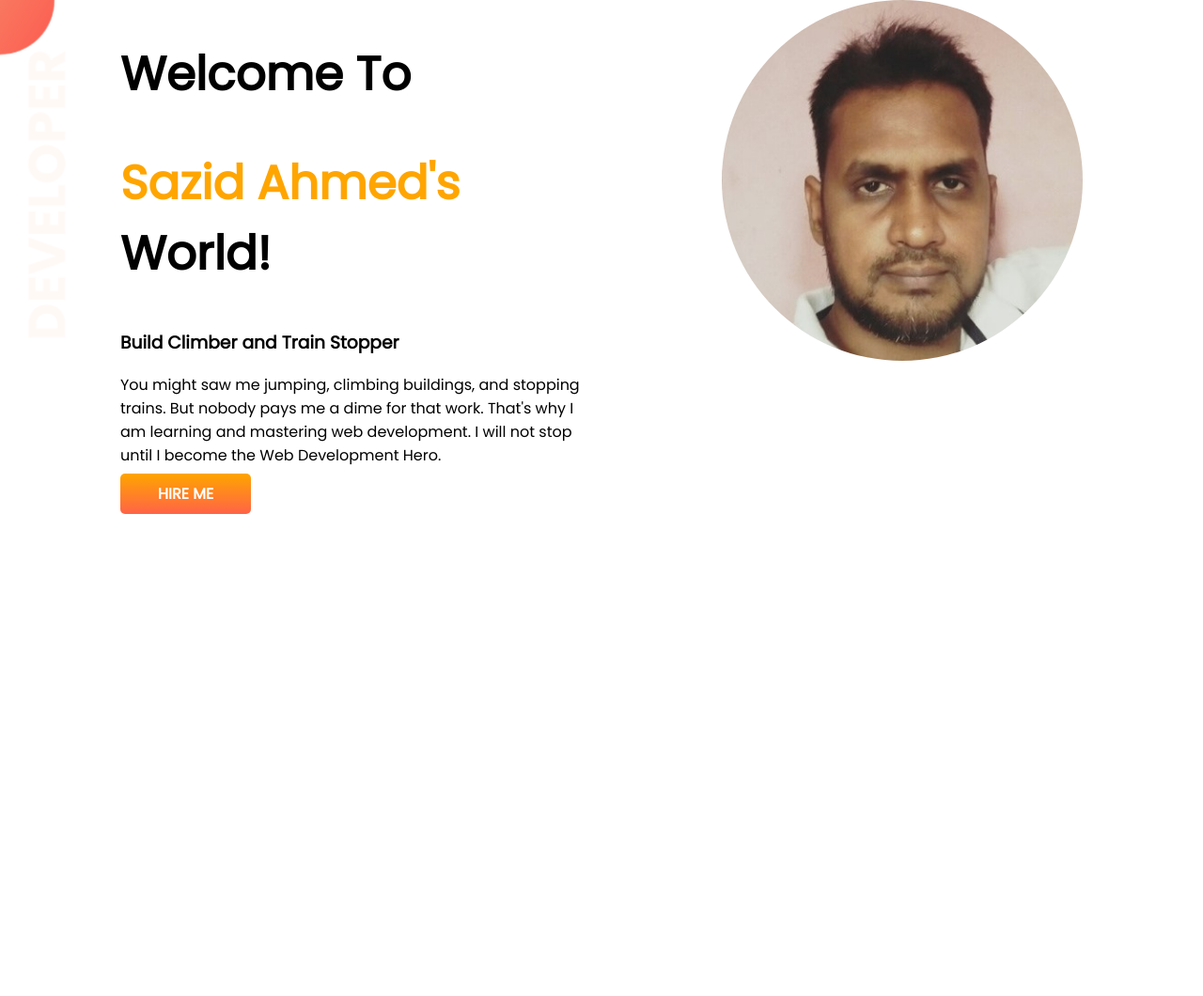
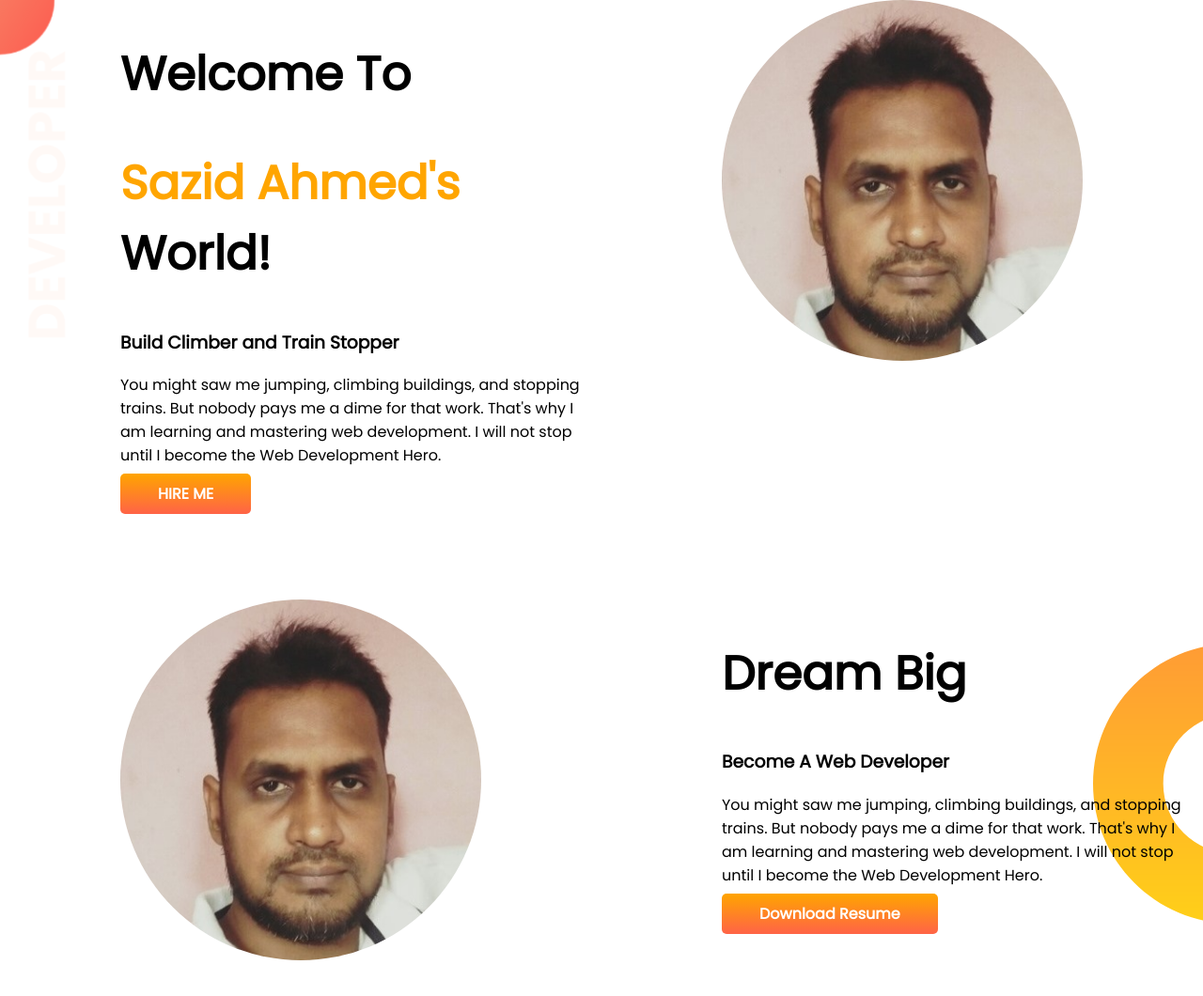
Before and after one commit to Sazid-Ahmed/developer-portfolio, a plain HTML site: page index.html in a window 1280 px wide. Shown: the whole page at 94% size. Before the commit the page ends 800 px from the top, so only its background shows below. Drawn offline with Linux system fonts and the light colour scheme.

Commit message:
dream added

```diff
--- a/index.html
+++ b/index.html
@@ -29,6 +29,19 @@
             <img src="myphoto.jpg" alt="">
         </div>
     </section>
+    <section class="dream-big">
+        <div class="half-width">
+            <img src="myphoto.jpg" alt="">
+        </div>
+        <div class="half-width">
+            <h1>Dream Big</h1>
+            <h3>Become A Web Developer</h3>
+            <p>You might saw me jumping, climbing buildings, and stopping trains. But nobody pays me a dime for that
+                work. That's why I am learning and mastering web development. I will not stop until I become the Web
+                Development Hero.</p>
+            <a class="linked-button" target="_blank" href="https://github.com/Sazid-Ahmed">Download Resume</a>
+        </div>
+    </section>
 </body>
 
 </html>
--- a/style.css
+++ b/style.css
@@ -10,6 +10,7 @@ h1{
 }
 section{
     display: flex;
+    margin-bottom: 100px;
 }
 .half-width{
     width: 50%;
@@ -30,6 +31,11 @@ section{
     background-image: url(images/top-banner.png);
     background-repeat: no-repeat;
 }
+.dream-big{
+    background-image: url(images/dream-bg.png);
+    background-repeat: no-repeat;
+    background-position: right;
+}
 img{
     width: 500px;
     border-radius: 250px;
```
